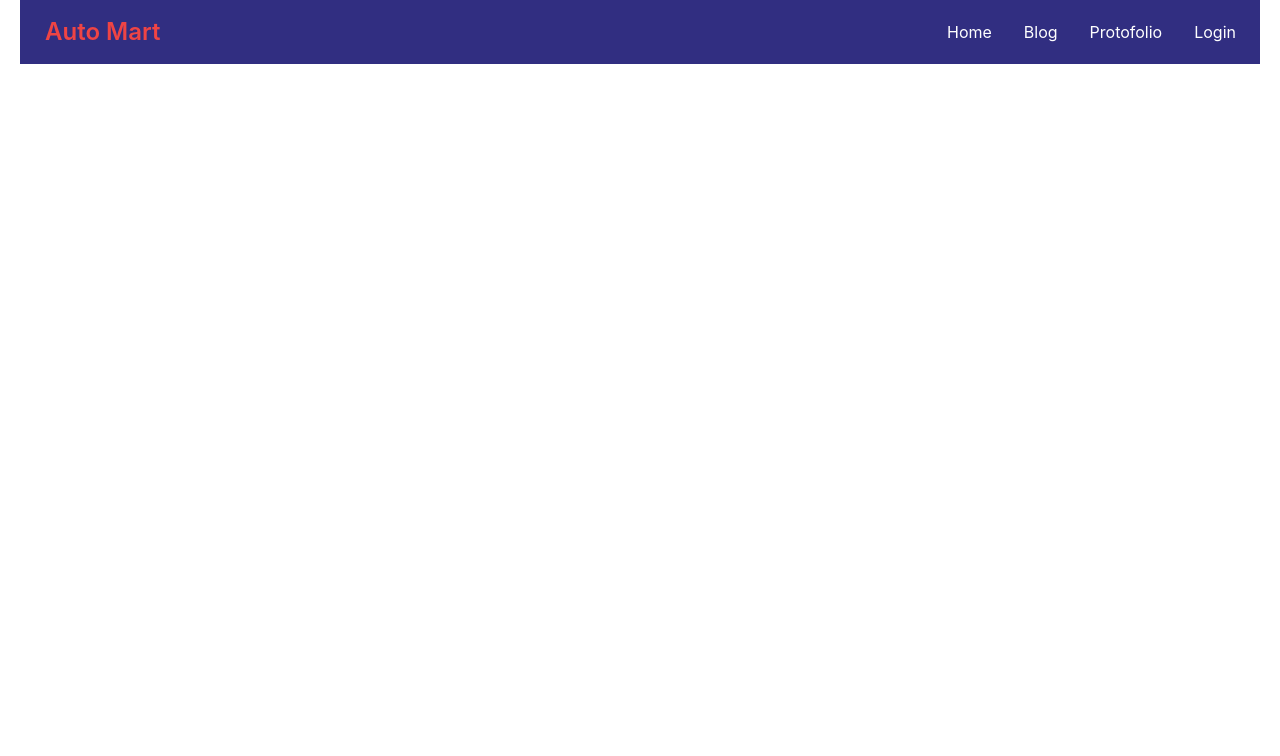
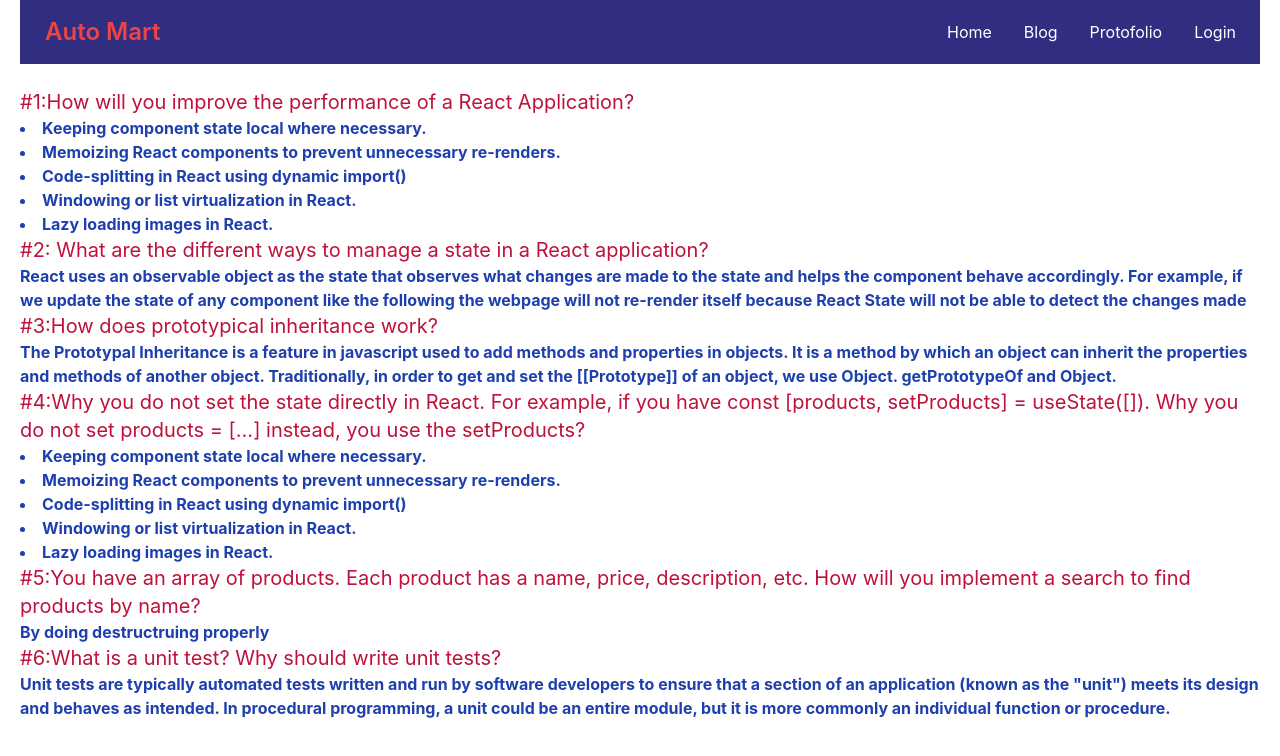
Before and after one commit to FazleRahmanEvan/Auto-Mart-Client, a React (Create React App) app: page /blog in a window 1280 px wide. Shown: the top 756 px of the page. Built offline with nearby package versions, Linux system fonts and the light colour scheme; no server answers.

Commit message:
blog added

```diff
--- a/src/App.js
+++ b/src/App.js
@@ -10,6 +10,10 @@ import RequireAuth from './Pages/Login/RequireAuth';
 import Dashboard from './Pages/Dashboard/Dashboard';
 import MyOrders from './Pages/Dashboard/MyOrders';
 import Review from './Pages/Dashboard/Review';
+import Product from './Pages/Home/Product';
+import NotFound from './Pages/Shared/NotFound';
+import MyPortfolio from './Portfolio/MyPortfolio';
+import Blog from './Blog/Blog';
 
 function App() {
   return (
@@ -17,6 +21,7 @@ function App() {
          <Navbar></Navbar>
          <Routes>
            <Route path="/" element ={<Home></Home>}></Route>
+           <Route path="/parts" element={<Product></Product>}></Route>
            <Route path="/product/:productId" element={
            <RequireAuth>
              <Purchase>
@@ -33,6 +38,9 @@ function App() {
             </Route>
            <Route path="login" element={<Login/>} />
            <Route path="signup" element={<SignUp/>} />
+           <Route path="blog" element={<Blog></Blog>}></Route>
+           <Route path='portfolio' element={<MyPortfolio></MyPortfolio>}></Route>
+           <Route path="*" element={<NotFound></NotFound>}></Route>
          </Routes>
     </div>
   );
--- /dev/null
+++ b/src/Blog/Blog.js
@@ -0,0 +1,60 @@
+import React from 'react';
+
+const Blog = () => {
+    return (
+        <div>
+            <section className=' mt-6'>
+                <h2 className='text-secondary text-xl'> #1:How will you improve the performance of a React Application?</h2>
+                <div className='text-primary font-bold'>
+                    <li>Keeping component state local where necessary.</li>
+                    <li>Memoizing React components to prevent unnecessary re-renders.</li>
+                    <li>Code-splitting in React using dynamic import()</li>
+                    <li>Windowing or list virtualization in React.</li>
+                    <li>Lazy loading images in React.</li>
+                </div>
+            </section>
+            <section>
+                <h2 className='text-secondary text-xl'>#2: What are the different ways to manage a state in a React application?</h2>
+                <div className='text-primary font-bold'>
+                    <p>    React uses an observable object as the state that observes what changes are made to the state and helps the component behave accordingly. For example, if we update the state of any component like the following the webpage will not re-render itself because React State will not be able to detect the changes made</p>
+                </div>
+            </section>
+            <section>
+                <h2 className='text-secondary text-xl'>#3:How does prototypical inheritance work?</h2>
+                <div className='text-primary font-bold'>
+                    <p>The Prototypal Inheritance is a feature in javascript used to add methods and properties in objects. It is a method by which an object can inherit the properties and methods of another object. Traditionally, in order to get and set the [[Prototype]] of an object, we use Object. getPrototypeOf and Object.</p>
+                </div>
+            </section>
+            <section>
+                <h2 className='text-secondary text-xl'>#4:Why you do not set the state directly in React. For example, if you have const [products, setProducts] = useState([]). Why you do not set products = [...] instead, you use the setProducts? </h2>
+                <div className='text-primary font-bold'>
+                    <li>Keeping component state local where necessary.</li>
+                    <li>Memoizing React components to prevent unnecessary re-renders.</li>
+                    <li>Code-splitting in React using dynamic import()</li>
+                    <li>Windowing or list virtualization in React.</li>
+                    <li>Lazy loading images in React.</li>
+                </div>
+            </section>
+            <section>
+                <h2 className='text-secondary text-xl'>#5:You have an array of products. Each product has a name, price, description, etc. How will you implement a search to find products by name?</h2>
+                <div className='text-primary font-bold'>
+                      <p>By doing destructruing properly</p>
+                </div>
+            </section>
+            <section>
+                <h2 className='text-secondary text-xl'>#6:What is a unit test? Why should write unit tests?</h2>
+                <div className='text-primary font-bold'>
+                   <p>Unit tests are typically automated tests written and run by software developers to ensure that a section of an application (known as the "unit") meets its design and behaves as intended. In procedural programming, a unit could be an entire module, but it is more commonly an individual function or procedure.</p>
+                </div>
+            </section>
+            <section>
+
+            </section>
+            <section>
+
+            </section>
+        </div>
+    );
+};
+
+export default Blog;
--- a/src/Pages/Home/Banner.js
+++ b/src/Pages/Home/Banner.js
@@ -5,18 +5,18 @@ import banner2 from '../../images/banner 2.jpg'
 const Banner = () => {
     return (
         <div>
-            <div class="carousel w-full  mb-12">
-                <div id="item1" class="carousel-item w-full ">
-                    <img src={banner1} class="w-full h-full" alt='' />
+            <div className="carousel w-full  mb-12">
+                <div id="item1" className="carousel-item w-full ">
+                    <img src={banner1} className="w-full h-full" alt='' />
                 </div>
-                <div id="item2" class="carousel-item w-full h-full">
-                    <img src={banner2} class="w-full" alt='' />
+                <div id="item2" className="carousel-item w-full h-full">
+                    <img src={banner2} className="w-full" alt='' />
                 </div>
 
             </div>
-            <div class="flex justify-center w-full py-2 gap-2">
-                <a href="#item1" class="btn btn-xs">1</a>
-                <a href="#item2" class="btn btn-xs">2</a>
+            <div className="flex justify-center w-full py-2 gap-2">
+                <a href="#item1" className="btn btn-xs">1</a>
+                <a href="#item2" className="btn btn-xs">2</a>
             </div>
         </div>
     );
--- a/src/Pages/Home/BusinessSummary.js
+++ b/src/Pages/Home/BusinessSummary.js
@@ -6,7 +6,7 @@ import tools from '../../images/tools.jpg'
 const BusinessSummary = () => {
     return (
         <div className='grid grid-cols-1 md:grid-cols-2 lg:grid-cols-3  px-12 mb-12 pt-12'>
-            <div class="card w-80 bg-base-100 pb-12 ">
+            <div className="card w-80 bg-base-100 pb-12 ">
                 <figure><img className='w-60' src={annual} alt="Shoes" />
                 </figure>
                 <p className='text-center text-2xl'>Annual Revenue</p>
@@ -15,13 +15,13 @@ const BusinessSummary = () => {
 
 
             </div>
-            <div class="card w-72  bg-base-100 pt-14 ">
+            <div className="card w-72  bg-base-100 pt-14 ">
                 <figure><img className='w-40' src={reviews} alt="Shoes" /></figure>
                 <p className='text-center text-3xl pt-4'>Reviews</p>
                 <h2 className='text-5xl text-center uppercase pl-4'>33K+</h2>
 
             </div>
-            <div class="card w-72 bg-base-100 pt-8  ">
+            <div className="card w-72 bg-base-100 pt-8  ">
                 <figure><img className='w-48' src={tools} alt="Shoes" /></figure>
                 <p className='text-center text-3xl pr-3'>Tools</p>
                 <h2 className='text-5xl text-center uppercase pt-3 pl-3 '>800+</h2>
--- a/src/Pages/Login/Login.js
+++ b/src/Pages/Login/Login.js
@@ -25,7 +25,7 @@ const Login = () => {
 
         const navigate = useNavigate();
         const location = useLocation();
-        let from = location.state?.from?.pathname || "/";
+        let from = location.state?.from?.pathname || "/dashboard";
 
         useEffect(() =>{
             if (token) {
--- a/src/Pages/Login/SignUp.js
+++ b/src/Pages/Login/SignUp.js
@@ -34,8 +34,8 @@ const SignUp = () => {
 
 
     if (token) {
-        console.log(user || gUser);
-        navigate('/purchase');
+        // console.log(user || gUser);
+        navigate('/dashboard');
      }
 
     const onSubmit =async data => {
@@ -43,7 +43,7 @@ const SignUp = () => {
        await createUserWithEmailAndPassword
         (data.email, data.password);
         await updateProfile({ displayName:data.name });
-        console.log('update done')
+        // console.log('update done')
     }
     return (
         <div className='flex h-screen justify-center items-center'>
--- /dev/null
+++ b/src/Pages/Shared/NotFound.js
@@ -0,0 +1,13 @@
+import React from 'react';
+
+import notFound from '../../images/notFound.jpg'
+const NotFound = () => {
+    return (
+        <div >
+             <h2 className='text-secondary text-5xl text-center font-bold'>Sorry</h2>
+            <img className='w-50' src={notFound} alt="" />
+        </div>
+    );
+};
+
+export default NotFound;
--- /dev/null
+++ b/src/Portfolio/MyPortfolio.js
@@ -0,0 +1,12 @@
+import React from 'react';
+import photo from '../images/my.jpg'
+
+const MyPortfolio = () => {
+    return (
+       <div>
+
+       </div>
+    );
+};
+
+export default MyPortfolio;
```
Also changed, not shown: src/Pages/Home/AboutAutomart.js (+5 -5 lines), src/Pages/Home/Product.js (+6 -6 lines), src/Pages/Purchase/Purchase.js (+17 -11 lines), src/Pages/Shared/Navbar.js (+9 -9 lines), src/images/my.jpg (added), src/images/notFound.jpg (added).
